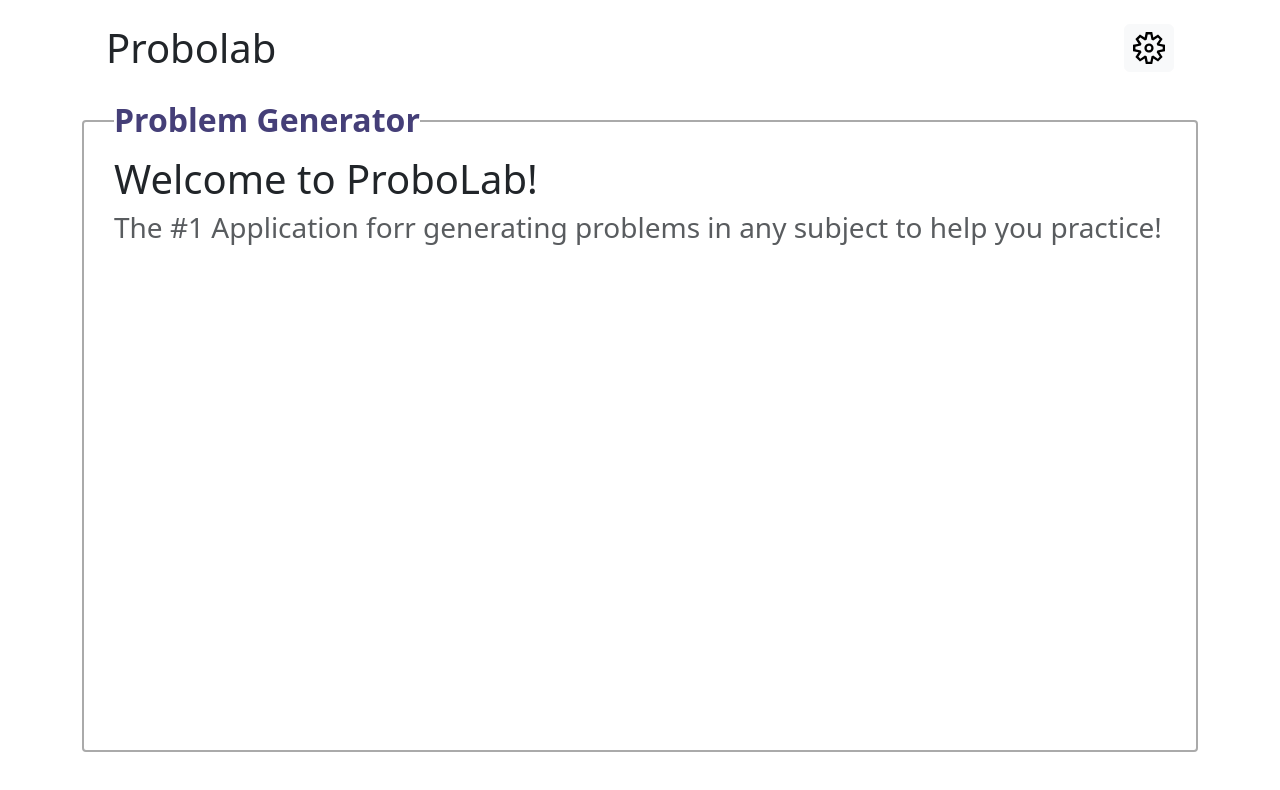
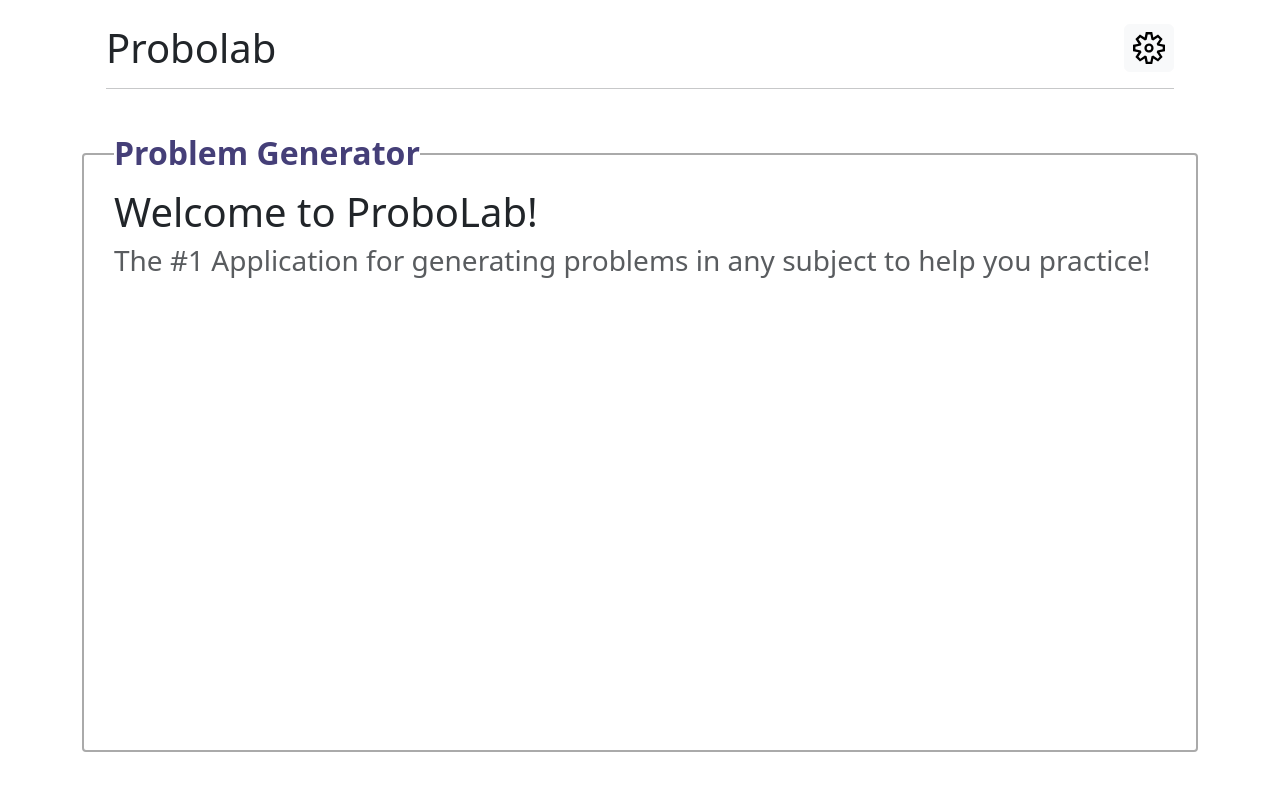
Before and after one commit to osam7a/Probolab, a React (Create React App) app: page / in a window 1280 px wide. Shown: the top 790 px of the page. Built offline with nearby package versions, Linux system fonts and the light colour scheme.

Commit message:
Modified some stuff with the layouts

```diff
--- a/src/components/header.js
+++ b/src/components/header.js
@@ -4,11 +4,14 @@ import { VscSettingsGear } from 'react-icons/vsc';
 
 function Header() {
     return (
-        <div className="d-flex flex-row p-4 mb-4">
-            <h1 style={{marginBottom: 0}}>Probolab</h1>
-            <Button className="ms-auto fs-2 d-flex" color="light" style={{padding: 0}}>
-                <VscSettingsGear className="my-auto mx-2" />
-            </Button>
+        <div class="p-4 mb-4">
+            <div className="d-flex flex-row">
+                <h1 style={{marginBottom: 0}}>Probolab</h1>
+                <Button className="ms-auto fs-2 d-flex" color="light" style={{padding: 0}}>
+                    <VscSettingsGear className="my-auto mx-2" />
+                </Button>
+            </div>
+            <hr />
         </div>
     );
 }
--- a/src/questions/mainPage.js
+++ b/src/questions/mainPage.js
@@ -1,6 +1,6 @@
 function generate(canvas) {
     // Returns question text, question description, answer, steps, and subject
-    return ["Welcome to ProboLab!", "The #1 Application forr generating problems in any subject to help you practice!", null, [], "Problem Generator"]
+    return ["Welcome to ProboLab!", "The #1 Application for generating problems in any subject to help you practice!", null, [], "Problem Generator"]
 }
 
 export default generate;
```
